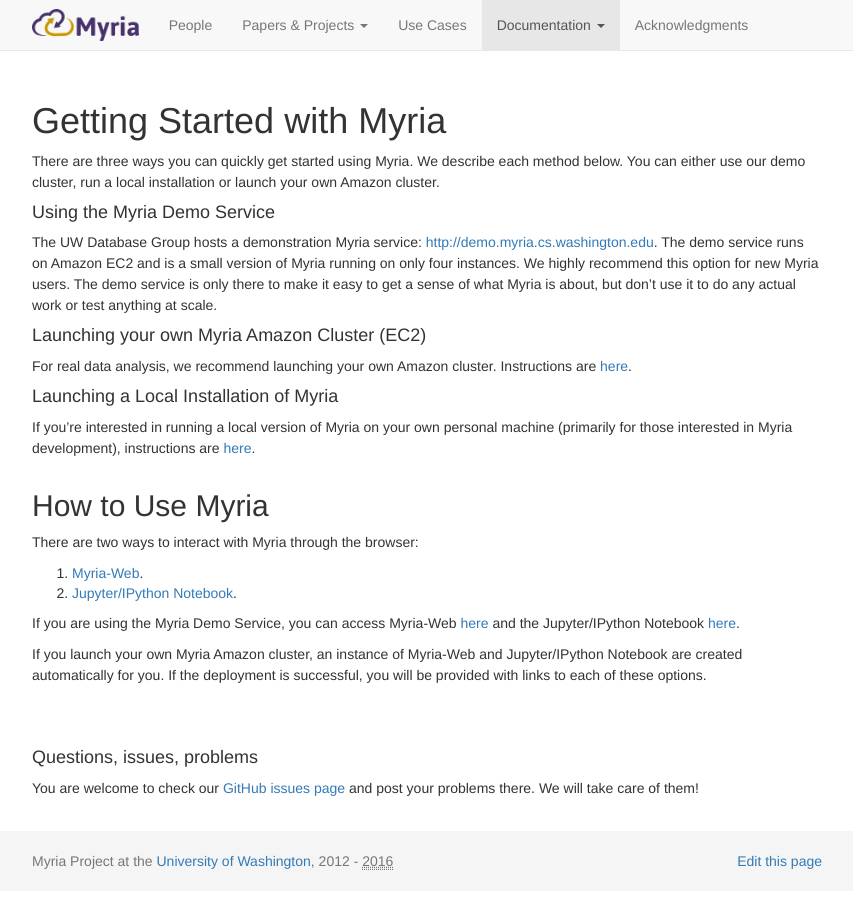
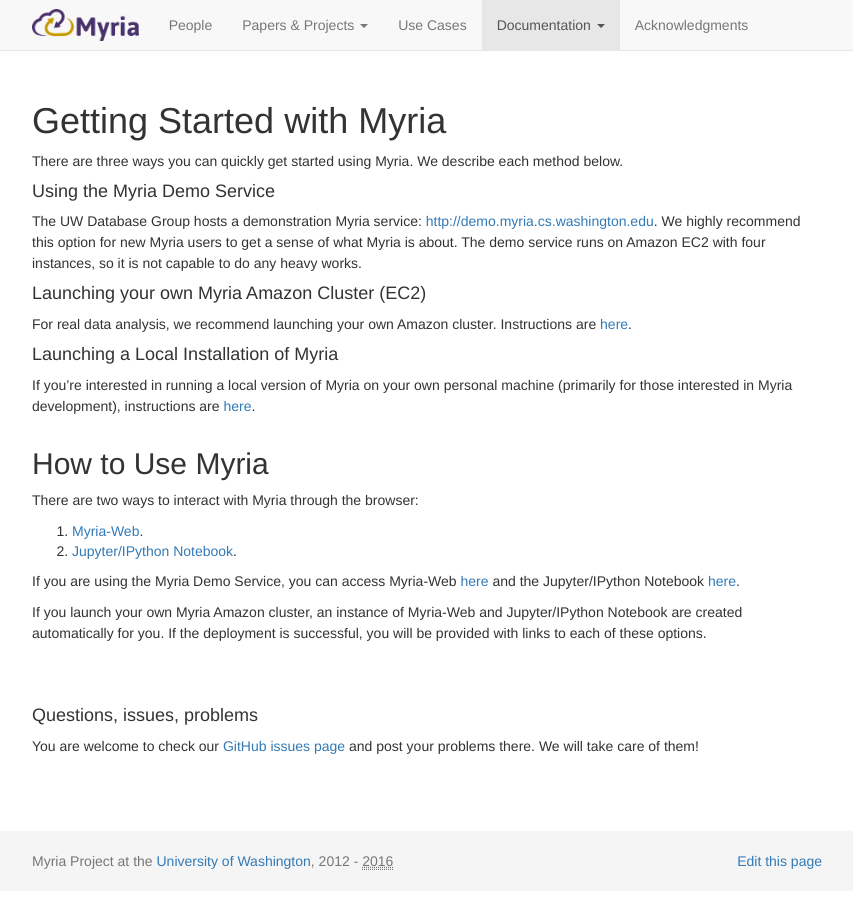
Before and after one commit to uwescience/myria-website, a Jekyll site: the page built from docs/index.markdown, in a window 1280 px wide. Shown: the whole page, without its empty margins (213-1066 px from the left). Built offline with Jekyll 4.4.1, drawn with Linux system fonts in a browser that asks for light colours; nearby versions of some CDN libraries; Markdown is read by kramdown in place of the engine named in the settings.

Commit message:
cleanup start here

```diff
--- a/docs/index.markdown
+++ b/docs/index.markdown
@@ -7,14 +7,12 @@
 ---
 
 # Getting Started with Myria
-There are three ways you can quickly get started using Myria. We describe each method below. You can either use our demo cluster, run a local installation or
-launch your own Amazon cluster.
+There are three ways you can quickly get started using Myria. We describe each method below.
 
 #### Using the Myria Demo Service
 The UW Database Group hosts a demonstration Myria service: <http://demo.myria.cs.washington.edu>.
-The demo service runs on Amazon EC2 and is a small version of Myria running on only four instances. We highly recommend this option for new Myria users.
-The demo service is only there to make it easy to get a sense of what Myria is about, but don't use it to do any actual work
-or test anything at scale.
+We highly recommend this option for new Myria users to get a sense of what Myria is about.
+The demo service runs on Amazon EC2 with four instances, so it is not capable to do any heavy works.
 
 #### Launching your own Myria Amazon Cluster (EC2)
 For real data analysis, we recommend launching your own Amazon cluster. Instructions are [here](myria-ec2).
@@ -31,7 +29,6 @@
 
 If you launch your own Myria Amazon cluster, an instance of Myria-Web and Jupyter/IPython Notebook are created automatically for you. If the deployment is successful, you will be provided with links to each of these options.
 
-
 <br>
 <br>
 
```
